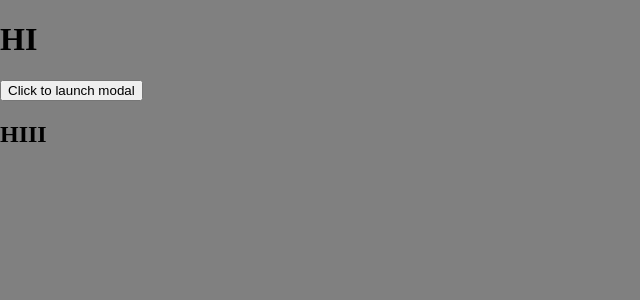
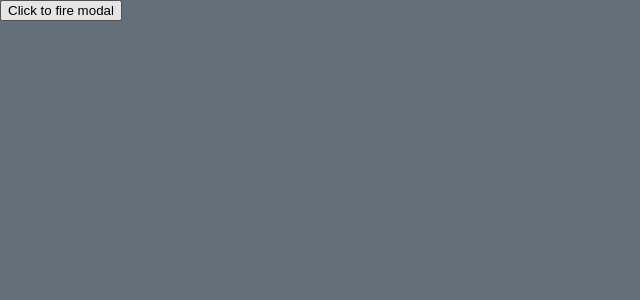
Before and after one commit to oddaaron00/jet2assessment, a Vue app: page / in a window 1280 px wide. Shown: the top 300 px of the page, without its empty margins (0-640 px from the left). Built offline with nearby package versions, Linux system fonts and the light colour scheme.

Commit message:
Background colour change

```diff
--- a/src/App.vue
+++ b/src/App.vue
@@ -1,8 +1,7 @@
 <template>
   <div class="app">
-    <h1>HI</h1>
-    <button @click="flipModalState">Click to launch modal</button>
-    <h2>HIII</h2>
+    <button @click="flipModalState">Click to fire modal</button>
+    <br>
     <Modal :flipModalState="flipModalState"/>
   </div>
 </template>
@@ -26,7 +25,7 @@
 
 <style lang="scss">
   body {
-    background-color: gray;
+    background-color: #636f79;
     margin: 0;
   }
 </style>
```
